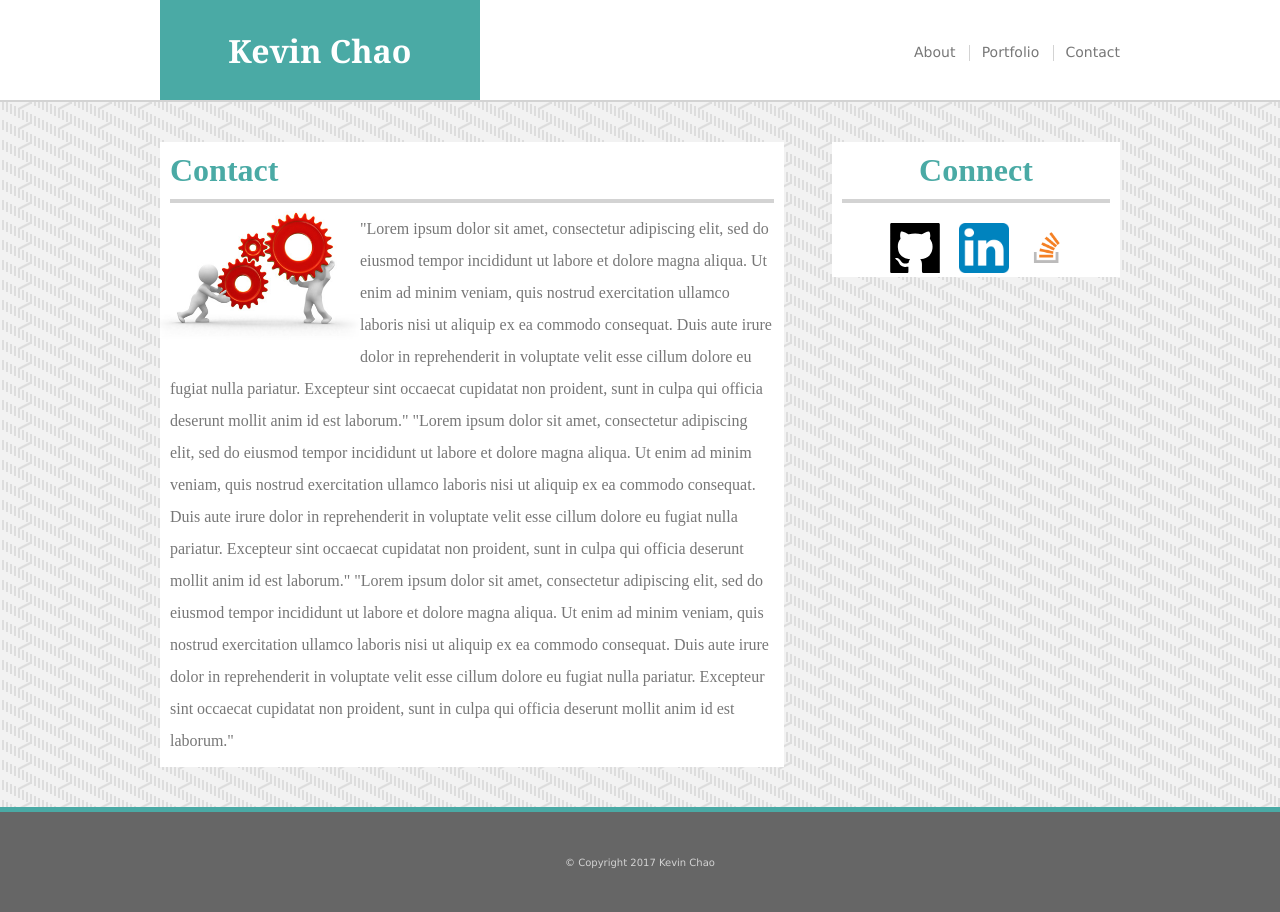
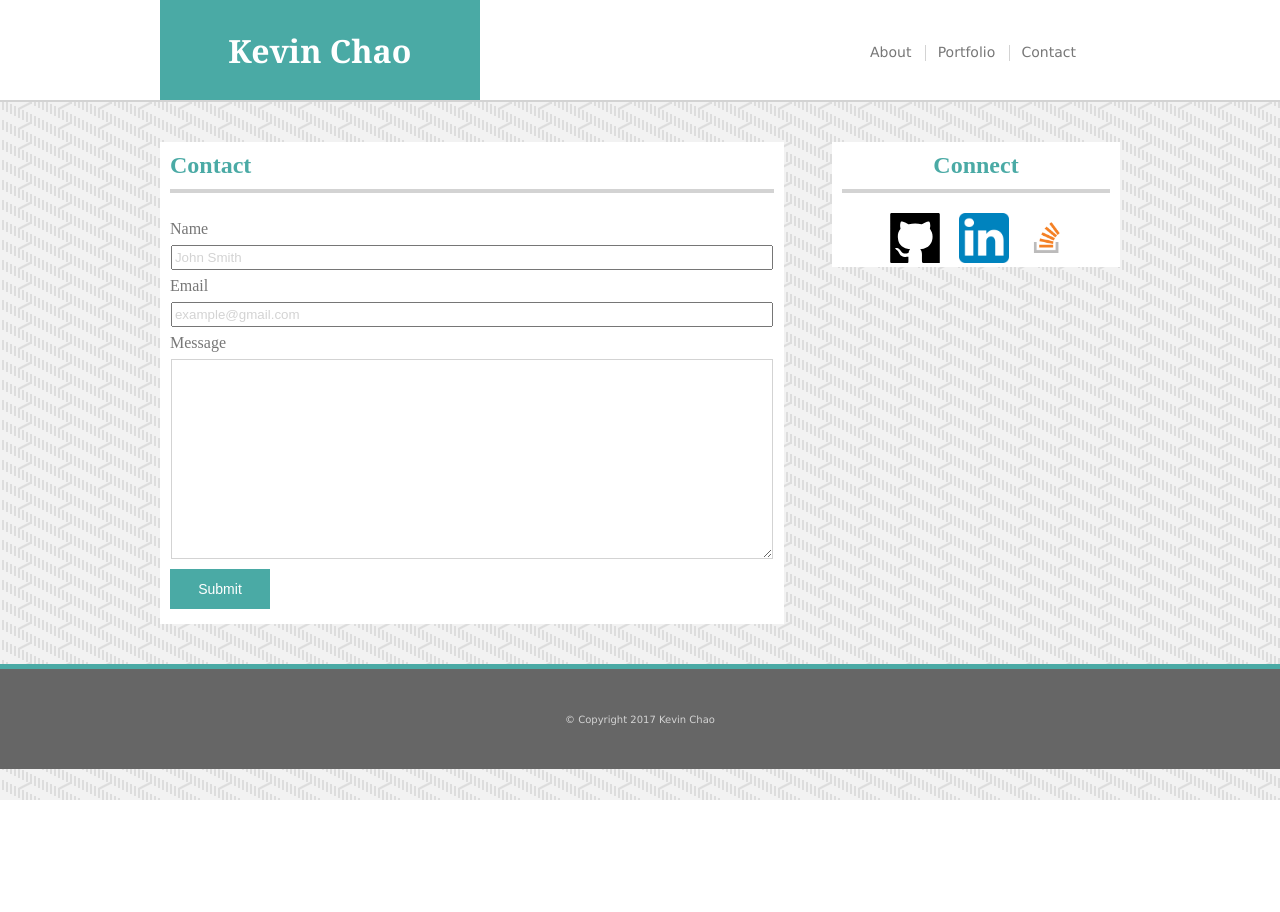
Before and after one commit to kevinchao7/Basic-Portfolio, a plain HTML site: page contact.html in a window 1280 px wide. After the commit the page ends 800 px from the top, so only its background shows below. Drawn offline with Linux system fonts and the light colour scheme.

Commit message:
finished homework

```diff
--- a/assets/css/styles.css
+++ b/assets/css/styles.css
@@ -3,13 +3,14 @@
     /*height: 100%;*//*Prevents browser overscrolling*/
 }
 body{
+	min-width:600px;
 	margin:auto;
 	padding:0;
 	background:url('../images/small_steps.png');
 	/*height:100%; *//*Prevents browser overscrolling*/
 	/*overflow:auto; *//*Prevents browser overscrolling*/
 }
-#header{
+header{
 	border-bottom:2px solid #d3d3d3;
 	background:#fff;
 }
@@ -35,7 +36,7 @@
 #name-content h1{
 	color:#ffffff;
 }
-#nav-content{
+nav{
 	font-family:Verdana,'Georgia', Times, "Times New Roman", serif;
 	font-size:14px;
 	position:absolute;
@@ -45,6 +46,7 @@
 	height:60px;
 }
 #nav{
+	min-width:250px;
 	position:absolute;
 	bottom:0;
 	right:0;
@@ -73,7 +75,7 @@
 	margin:auto;
 	width:75%;
 }
-#aboutme-content{
+section{
 	color:#4aaaa5;
 	margin:40px 0;
 	width:65%;
@@ -95,10 +97,16 @@
 	color:#d3d3d3;
 	border-style:solid;
 }
-#aboutme-content p {
-	margin:10px;
+section hr {
+	margin-bottom:20px;
+}
+section p {
+	margin:0 0 0 10px;
 	color:#777;
 	line-height:200%;
+}
+section img{
+	margin-left:10px;
 }
 #connect-content hr{
 	margin-bottom:20px;
@@ -112,7 +120,7 @@
 #connect-content #stackoverflow{
 	margin-left:10px;
 }
-#footer-container{
+footer{
 	border-top:5px solid #4aaaa5;
 	background:#666;
 	height:100px;
@@ -128,3 +136,54 @@
 	font-family:Verdana,'Georgia', Times, "Times New Roman", serif;
 	font-size:10px;
 }
+#pic-container{
+	margin-bottom:40px;
+	margin-right:30px;
+	width:200px;
+	height:150px;
+	float:left;
+	position:relative;
+	text-align:center;
+	/*border:1px solid black;*/
+}
+#pic-container a p{
+	width:100%;
+	position:absolute;
+	bottom:20px;
+	background:#4aaaa5;
+	color:white;
+}
+form{
+	width:100%;
+	margin:auto;
+}
+form p{
+	margin-left:10px;
+	margin-bottom:0px;
+}
+form input, textarea{
+	display:block;
+	box-sizing: border-box;
+	width:96.5%;
+	margin:0 auto;
+}
+form input{
+	height:25px;
+}
+form input::placeholder{
+	color:#d3d3d3;
+}
+form textarea{
+	height:200px;
+	border-color:#d3d3d3;
+}
+form button{
+	font-size:14px;
+	margin:10px;
+	margin-bottom:15px;
+	width:100px;
+	height:40px;
+	color:white;
+	background-color:#4aaaa5;
+	border:none;
+}
--- a/contact.html
+++ b/contact.html
@@ -2,15 +2,16 @@
 <html>
 <head>
 	<title>Contacts | Kevin Chao</title>
+	<link rel="stylesheet" type="text/css" href="assets/css/reset.css">
 	<link rel="stylesheet" type="text/css" href="assets/css/styles.css">
 </head>
 <body>
-	<div id="header">
+	<header>
 		<div id="header-container">
 			<div id="name-content">
 				<h1>Kevin Chao</h1>
 			</div>
-			<div id="nav-content">
+			<nav>
 				<div id="nav">
 					<a href="index.html">About&nbsp;&nbsp;</a>
 					<span class="border"></span>
@@ -18,32 +19,37 @@
 					<span class="border"></span>
 					<a href="contact.html">&nbsp;&nbsp;Contact</a>
 				</div>
-			</div>
+			</nav>
 		</div>
-	</div>
+	</header>
 	<div id="body-container" class="clearfix">
-		<div id="aboutme-content">
+		<section>
 			<h1>Contact</h1>
 			<hr>
-			<img src="assets/images/eng.jpg" width="200px" height="150px" align="left">
-			<p>
-				"Lorem ipsum dolor sit amet, consectetur adipiscing elit, sed do eiusmod tempor incididunt ut labore et dolore magna aliqua. Ut enim ad minim veniam, quis nostrud exercitation ullamco laboris nisi ut aliquip ex ea commodo consequat. Duis aute irure dolor in reprehenderit in voluptate velit esse cillum dolore eu fugiat nulla pariatur. Excepteur sint occaecat cupidatat non proident, sunt in culpa qui officia deserunt mollit anim id est laborum."
-				"Lorem ipsum dolor sit amet, consectetur adipiscing elit, sed do eiusmod tempor incididunt ut labore et dolore magna aliqua. Ut enim ad minim veniam, quis nostrud exercitation ullamco laboris nisi ut aliquip ex ea commodo consequat. Duis aute irure dolor in reprehenderit in voluptate velit esse cillum dolore eu fugiat nulla pariatur. Excepteur sint occaecat cupidatat non proident, sunt in culpa qui officia deserunt mollit anim id est laborum."
-				"Lorem ipsum dolor sit amet, consectetur adipiscing elit, sed do eiusmod tempor incididunt ut labore et dolore magna aliqua. Ut enim ad minim veniam, quis nostrud exercitation ullamco laboris nisi ut aliquip ex ea commodo consequat. Duis aute irure dolor in reprehenderit in voluptate velit esse cillum dolore eu fugiat nulla pariatur. Excepteur sint occaecat cupidatat non proident, sunt in culpa qui officia deserunt mollit anim id est laborum."
-			</p>
-		</div>
-		<div id="connect-content">
+			<form action="#">
+				<p>Name</p>
+				<input type="text" name="name" value="" placeholder="John Smith">
+				<p>Email</p>
+				<input type="text" name="email" value="" placeholder="example@gmail.com">
+				<p>Message</p>
+				<textarea name="message"></textarea>
+				<button type="button">Submit</button>
+			</form>
+
+
+		</section>
+		<aside id="connect-content">
 			<h1>Connect</h1>
 			<hr>
-			<a id="git" href="http://www.github.com" target="_blank"><img alt="github" src="assets/images/giticon.svg" width="50" height="50"></a>
-			<a id="linkedin" href="http://www.linkedin.com" target="_blank"><img alt="linkedin" src="assets/images/linkedinicon.png" width="50" height="50"></a>
+			<a id="git" href="https://github.com/kevinchao7" target="_blank"><img alt="github" src="assets/images/giticon.svg" width="50" height="50"></a>
+			<a id="linkedin" href="https://www.linkedin.com/in/kevin-chao-eit-b98a5592/" target="_blank"><img alt="linkedin" src="assets/images/linkedinicon.png" width="50" height="50"></a>
 			<a id="stackoverflow" href="http://www.stackoverflow.com" target="_blank"><img alt="stack overflow" src="assets/images/so-icon.png" width="50" height="50"></a>
-		</div>
+		</aside>
 	</div>
-	<div id="footer-container">
+	<footer>
 		<div id="copyright-container">
 			<p>&copy; Copyright 2017 Kevin Chao</p>
 		</div>
-	</div>
+	</footer>
 </body>
 </html>
```
Also changed, not shown: index.html (+13 -12 lines), portfolio.html (+61 -18 lines), assets/images/alder.jpg (added), assets/images/android-image.png (added), assets/images/carrots.jpg (added), assets/images/ipad-pro.jpg (added), assets/images/macro.jpg (added), assets/images/tower-bridge.jpg (added), assets/images/water-lily.jpg (added), 2 other files.
